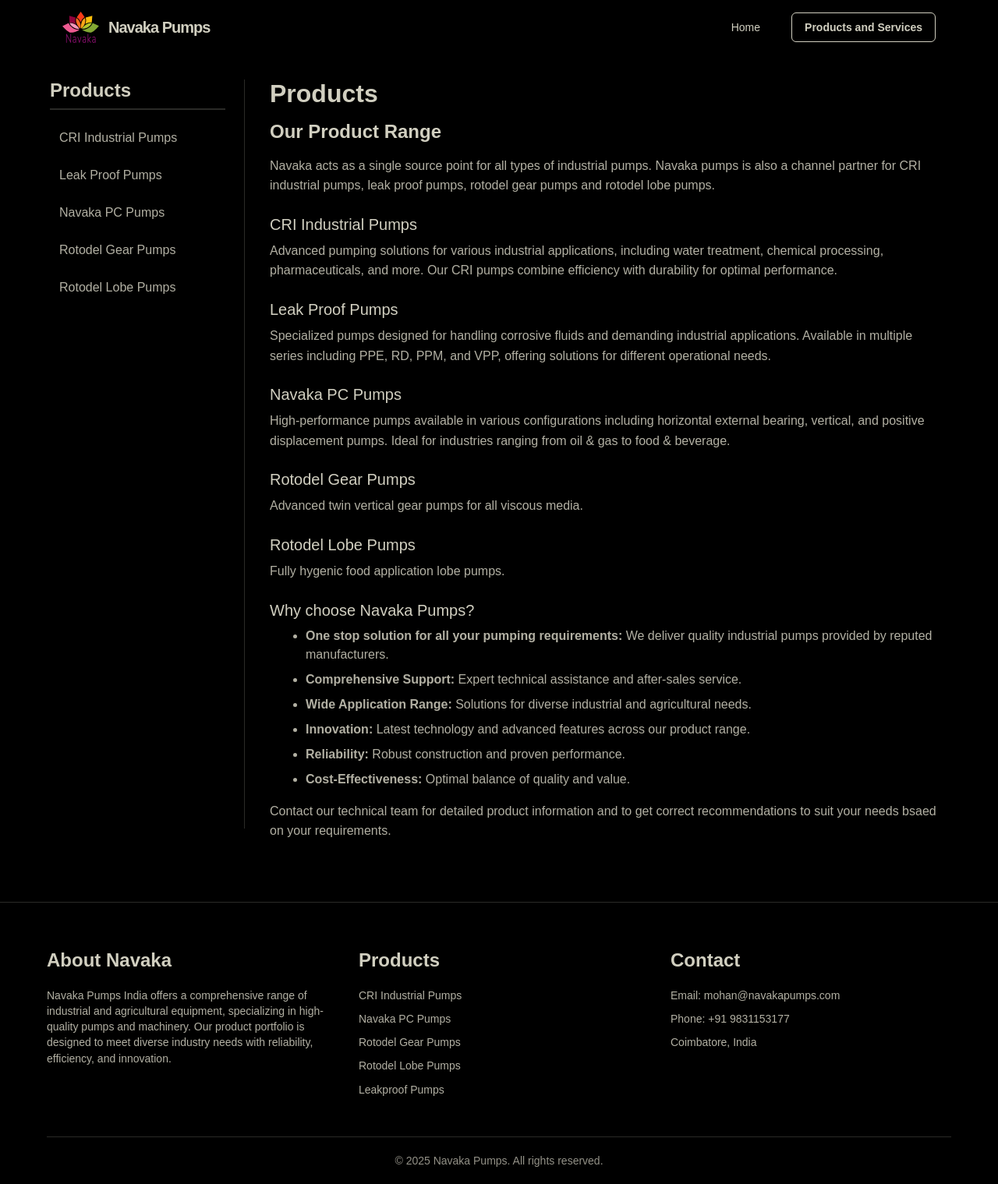
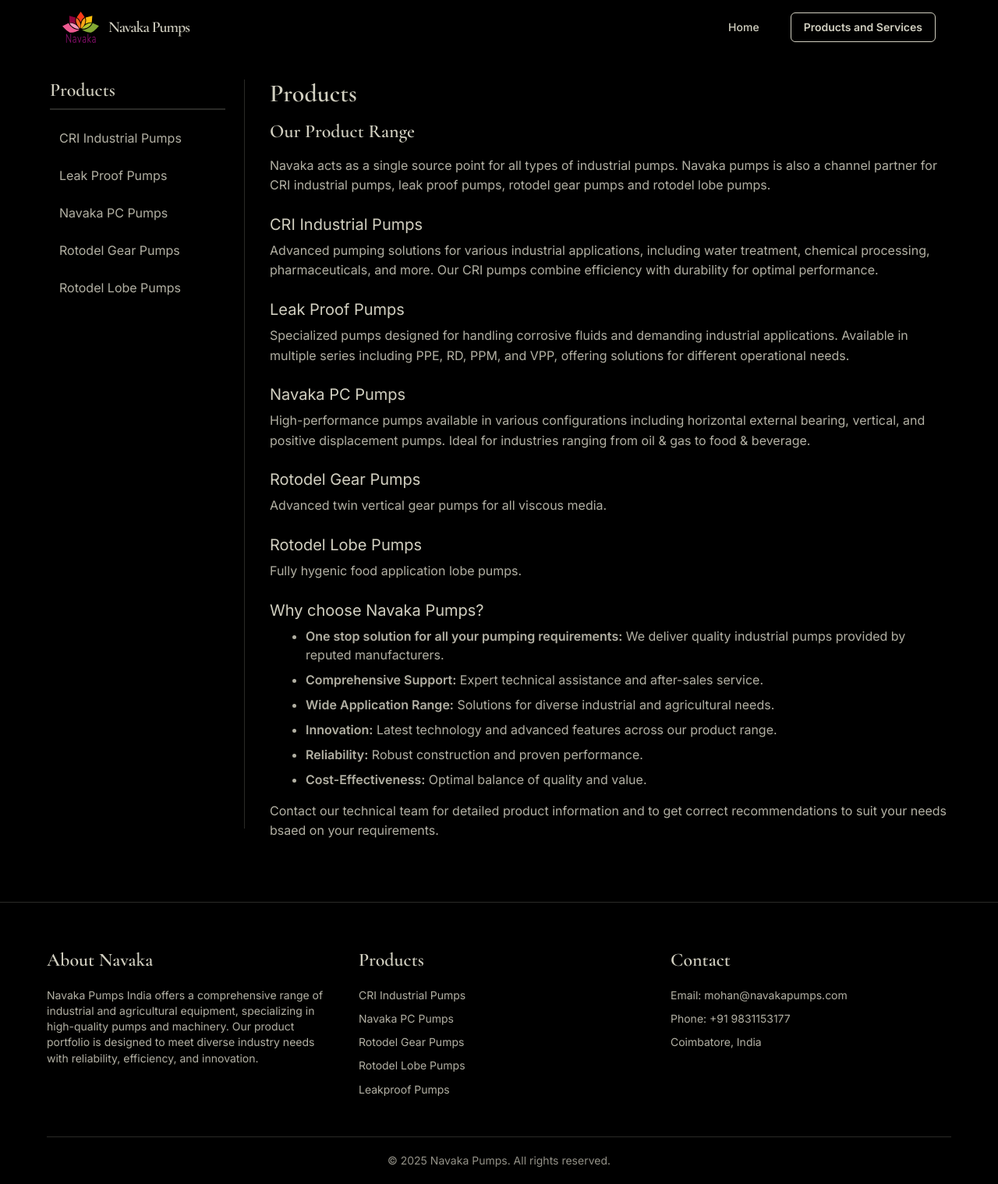
Before and after one commit to manassaloi/navakapumps, a Jekyll site: the page built from products.md, in a window 1280 px wide. Shown: the whole page at 78% size. Built offline with Jekyll 4.4.1, drawn with Linux system fonts in a browser that asks for light colours.

Commit message:
hero section issue

```diff
--- a/_includes/head.html
+++ b/_includes/head.html
@@ -20,7 +20,8 @@
 
 
   <!-- Load fonts with display=swap (simplified to avoid FOUC) -->
-  <link href="https://fonts.googleapis.com/css2?family=Open+Sans:wght@400;500;600&family=Oswald:wght@400;500;600&display=swap" rel="stylesheet">
+  <link href="https://fonts.googleapis.com/css2?family=Cormorant+Garamond:wght@400;500;600;700;800&display=swap" rel="stylesheet">
+  <link href="https://fonts.googleapis.com/css2?family=Inter:wght@400;500;600&display=swap" rel="stylesheet">
   {%- seo -%}
   <link rel="canonical" href="{{ page.url | replace:'index.html','' | absolute_url }}">
   <link rel="icon" type="image/png" href="{{ site.baseurl }}/assets/favicon.png">
--- a/_sass/custom/_home.scss
+++ b/_sass/custom/_home.scss
@@ -149,7 +149,7 @@
   }
 
   @include tablet-up {
-    font-size: clamp(2rem, 5vw, calc($font-size-h1 * 1.5));
+    font-size: clamp(2rem, 5vw, 4.5rem);
     white-space: nowrap;
     text-align: center;
   }
@@ -191,7 +191,7 @@
   }
 
   @include tablet-up {
-    font-size: clamp(1rem, 2.5vw, $font-size-h4);
+    font-size: clamp(1rem, 2.5vw, 1.25rem);
     white-space: nowrap;
     text-align: center;
   }
--- a/assets/css/style.scss
+++ b/assets/css/style.scss
@@ -4,8 +4,8 @@
 @charset "utf-8";
 
 // Typography
-$font-heading: "Cormorant Garamond", sans-serif;
-$font-body: "GeistSans", sans-serif;
+$font-heading: "Cormorant Garamond", Georgia, serif;
+$font-body: "Inter", -apple-system, BlinkMacSystemFont, "Segoe UI", Roboto, sans-serif;
 $font-size-h1: 3rem;      // 48px
 $font-size-h2: 2rem;      // 32px
 $font-size-h3: 1.5rem;    // 24px
```
